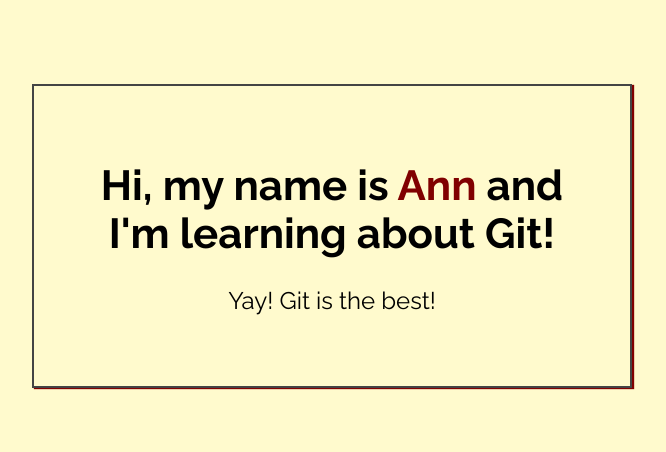
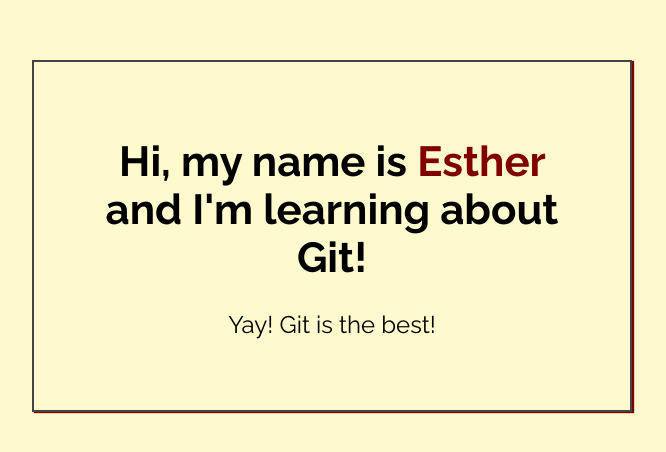
Before and after one commit to esther-akkerman/my-first-repo, a plain HTML site: page index.html in a window 1280 px wide. Shown: the part 164-616 px from the top of the page, without its empty margins (308-974 px from the left). Drawn offline with Linux system fonts and the light colour scheme.

Commit message:
Added name to index.html

```diff
--- a/index.html
+++ b/index.html
@@ -14,7 +14,7 @@
 <body>
 
     <div class="greeting">
-        <h1>Hi, my name is <span class="highlight">Ann</span> and I'm learning about Git! </h1>
+        <h1>Hi, my name is <span class="highlight">Esther</span> and I'm learning about Git! </h1>
 
         <p>Yay! Git is the best!</p>
     </div>
```
